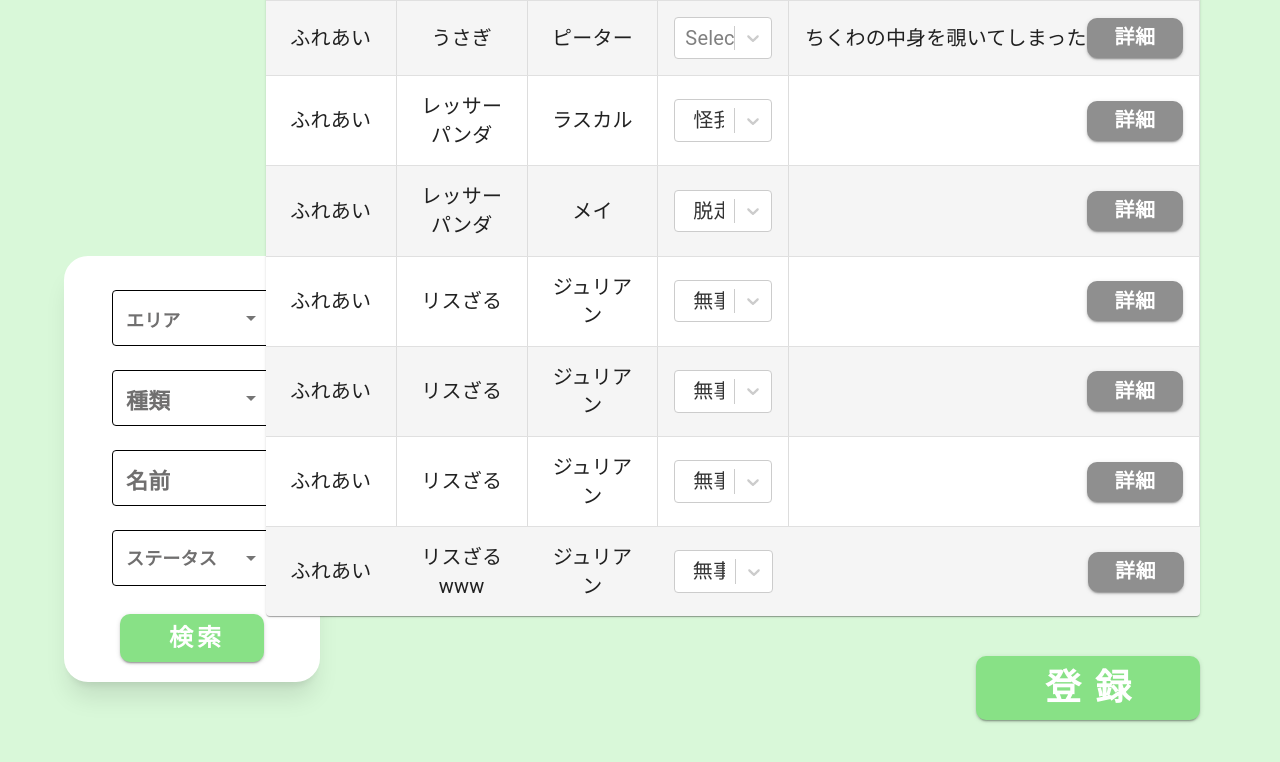
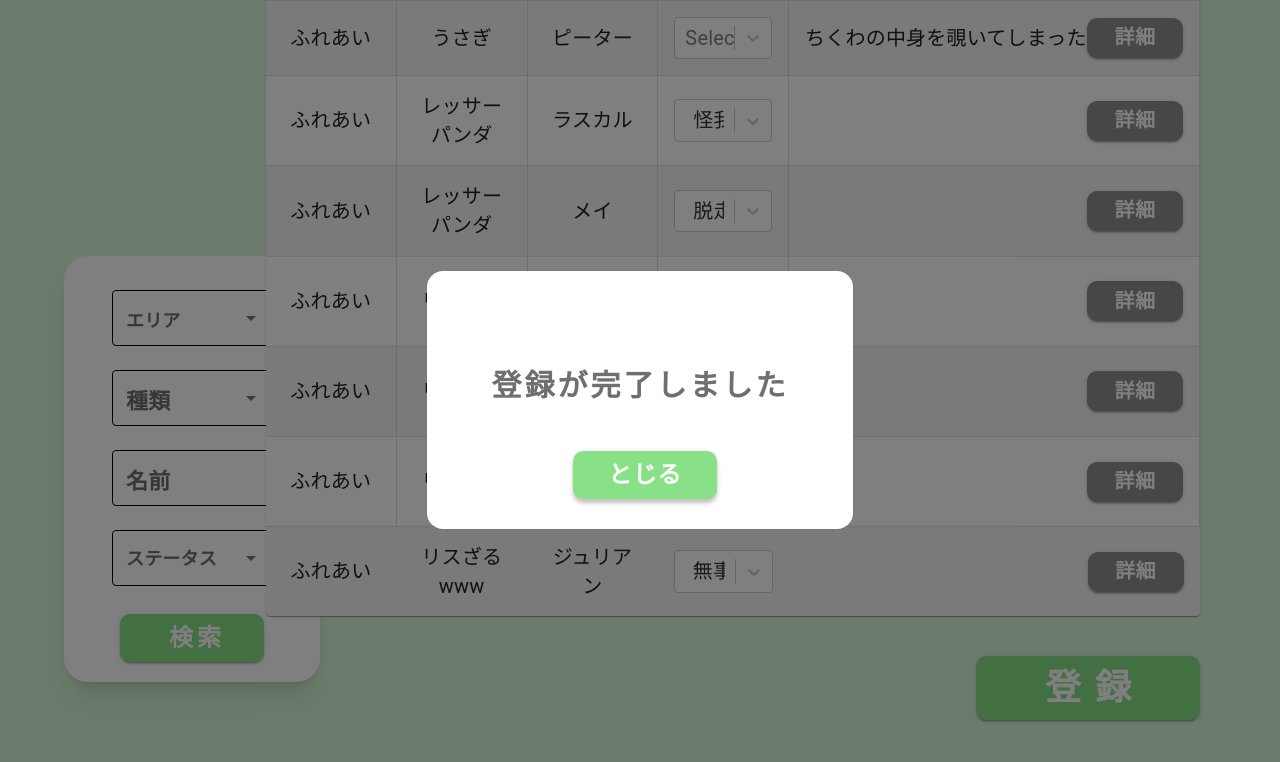
Before and after one commit to Fuuma0000/zanpy, a React (Create React App) app: page /search in a window 1280 px wide. Both pictures are taken after a click on the button "登録". Shown: the part 543-1305 px from the top of the page. Built offline with nearby package versions, Linux system fonts and the light colour scheme.

Commit message:
[add]モーダル追加

```diff
--- /dev/null
+++ b/src/components/Modal.jsx
@@ -0,0 +1,32 @@
+import { Button } from "@mui/material";
+import React from "react";
+
+const Modal = ({ setIsModalOpen }) => {
+  return (
+    <div className='fixed top-0 left-0 w-full h-full bg-black bg-opacity-50 flex items-center justify-center'>
+      <div className='bg-white w-4/12 flex flex-col items-center justify-center rounded-2xl'>
+        <div className='font-black text-test text-3xl tracking-widest mt-24 mb-12'>
+          登録が完了しました
+        </div>
+        <Button
+          variant='contained'
+          style={{
+            backgroundColor: "#88E186",
+            fontWeight: 900,
+            fontSize: 24,
+            marginLeft: 10,
+            boxShadow: "0px 4px 4px rgba(0, 0, 0, 0.25)",
+            borderRadius: 10,
+            marginBottom: 30,
+          }}
+          className='w-36 h-12'
+          onClick={() => setIsModalOpen(false)}
+        >
+          とじる
+        </Button>
+      </div>
+    </div>
+  );
+};
+
+export default Modal;
--- a/src/components/MyAreaTable.jsx
+++ b/src/components/MyAreaTable.jsx
@@ -13,9 +13,11 @@ import DetailButton from "../components/DetailButton";
 import Button from "@mui/material/Button";
 import { useRecoilValue } from "recoil";
 import { myAreaOpenState } from "../atoms/MyAreaOpenState";
+import Modal from "./Modal";
 
 const MyAreaTable = () => {
   const isMyAreaOpen = useRecoilValue(myAreaOpenState);
+  const [isModalOpen, setIsModalOpen] = useState(false);
 
   //keyを設定するための関数
   function createData(area, type, name, states, memos) {
@@ -45,6 +47,10 @@ const MyAreaTable = () => {
     const newRows = [...rows];
     newRows[index].states = e.value;
     setRows(newRows);
+  };
+
+  const handleOpenModal = () => {
+    setIsModalOpen(true);
   };
 
   const StyledTableCell = styled(TableCell)(({ theme }) => ({
@@ -149,10 +155,12 @@ const MyAreaTable = () => {
             borderRadius: 10,
           }}
           className='w-56 h-16'
+          onClick={handleOpenModal}
         >
           登録
         </Button>
       </div>
+      {isModalOpen && <Modal setIsModalOpen={setIsModalOpen} />}
     </div>
   );
 };
```
